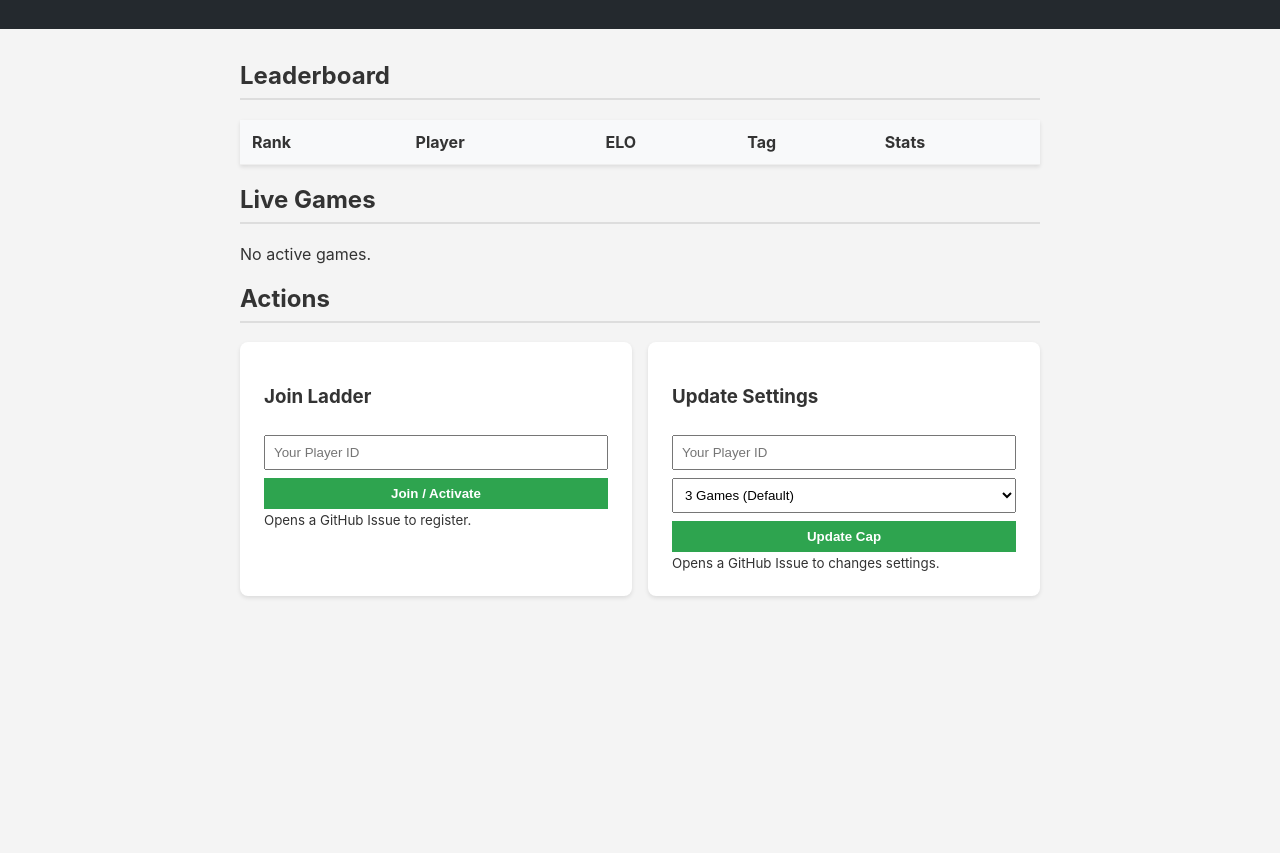
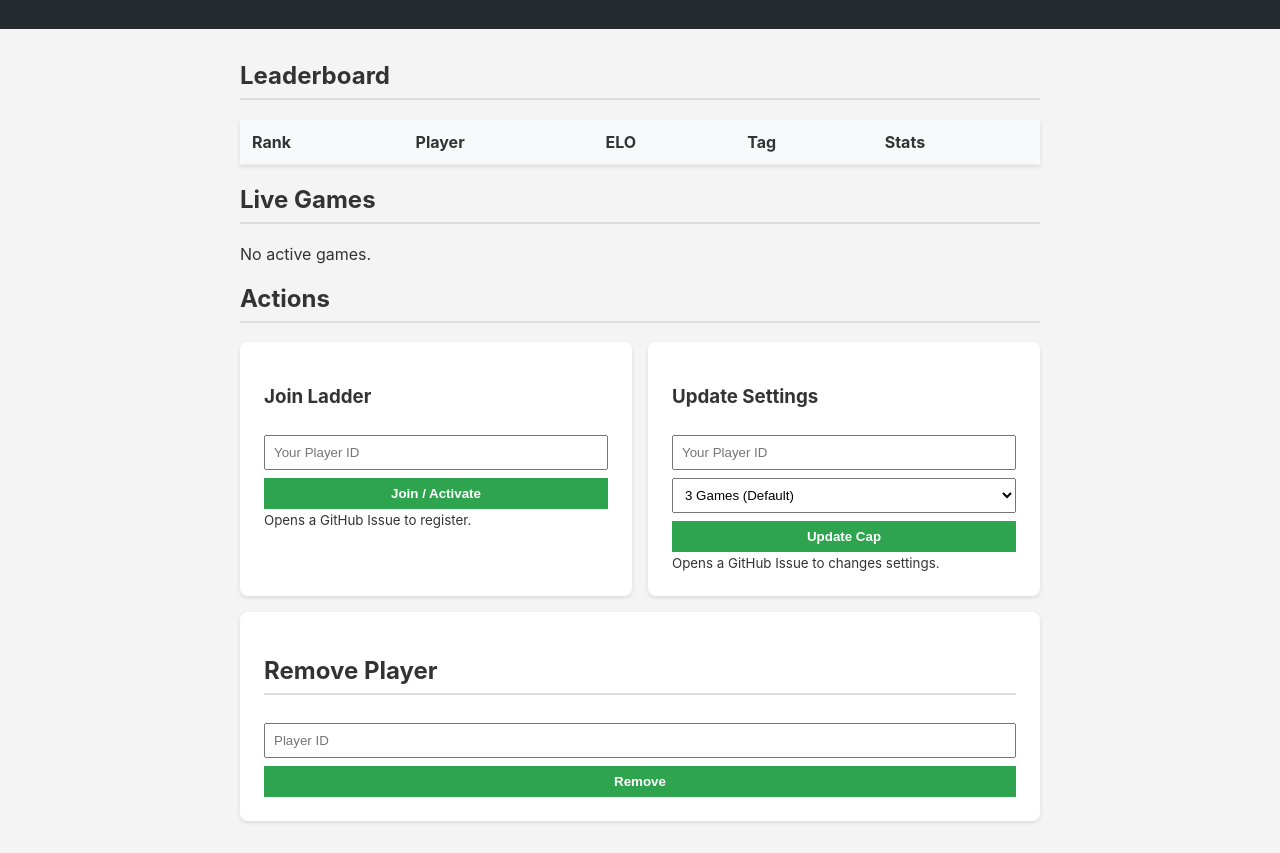
Before and after one commit to Norman1/mhunters-clan-ladder, a website: page index.html in a window 1280 px wide. Shown: the part 121-974 px from the top of the page. Before the commit the page ends 800 px from the top, so only its background shows below. Drawn offline with Linux system fonts and the light colour scheme.

Commit message:
Add Remove Player feature

```diff
--- a/index.html
+++ b/index.html
@@ -70,6 +70,13 @@
             </div>
         </section>
 
+        <div class="card">
+            <h2>Remove Player</h2>
+            <div class="input-group">
+                <input type="text" id="remove-id" placeholder="Player ID">
+                <button class="btn btn-danger" onclick="removePlayer()">Remove</button>
+            </div>
+        </div>
     </main>
 
     <script src="app.js"></script>
```
Also changed, not shown: scripts/issue_ops.js (+14 -0 lines).
